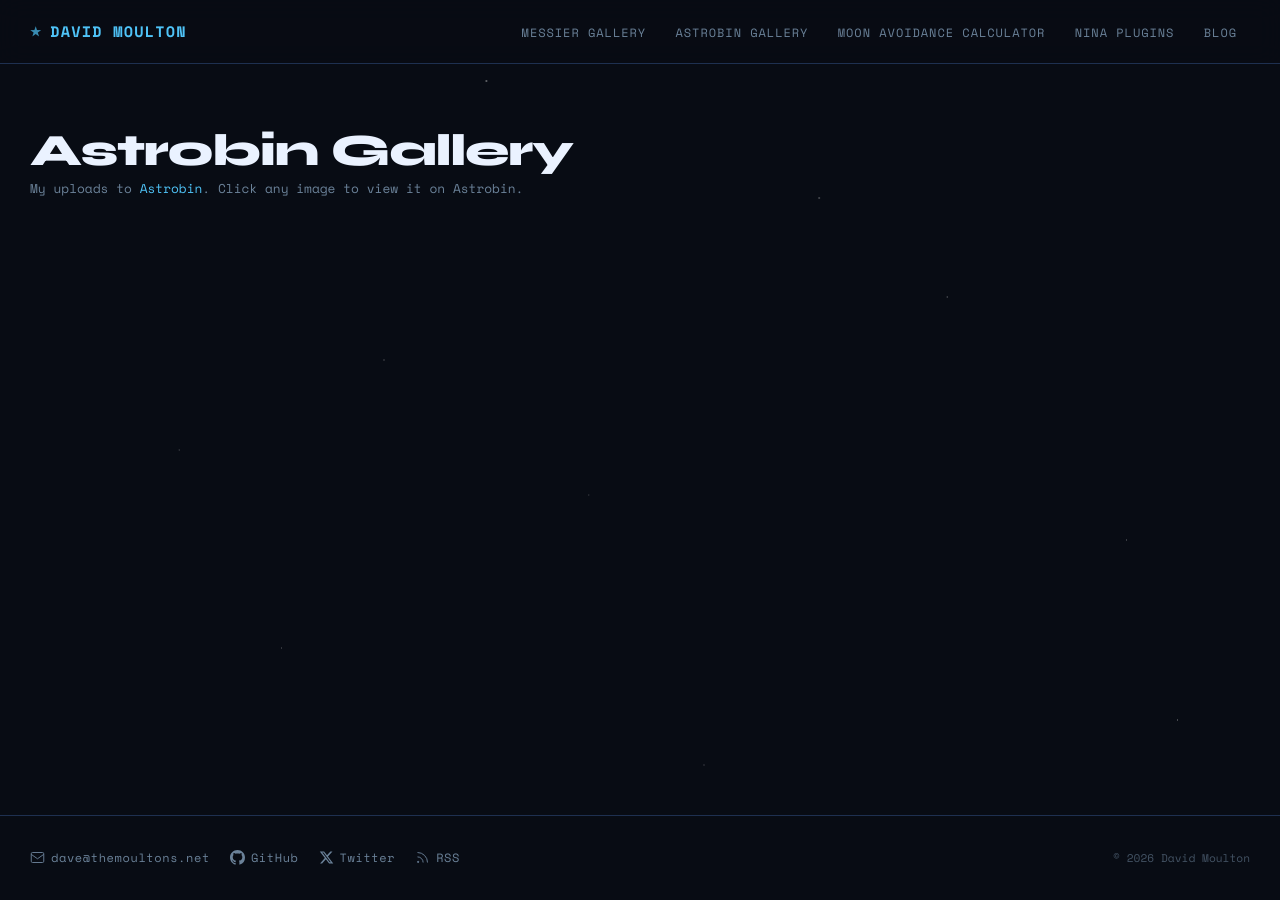
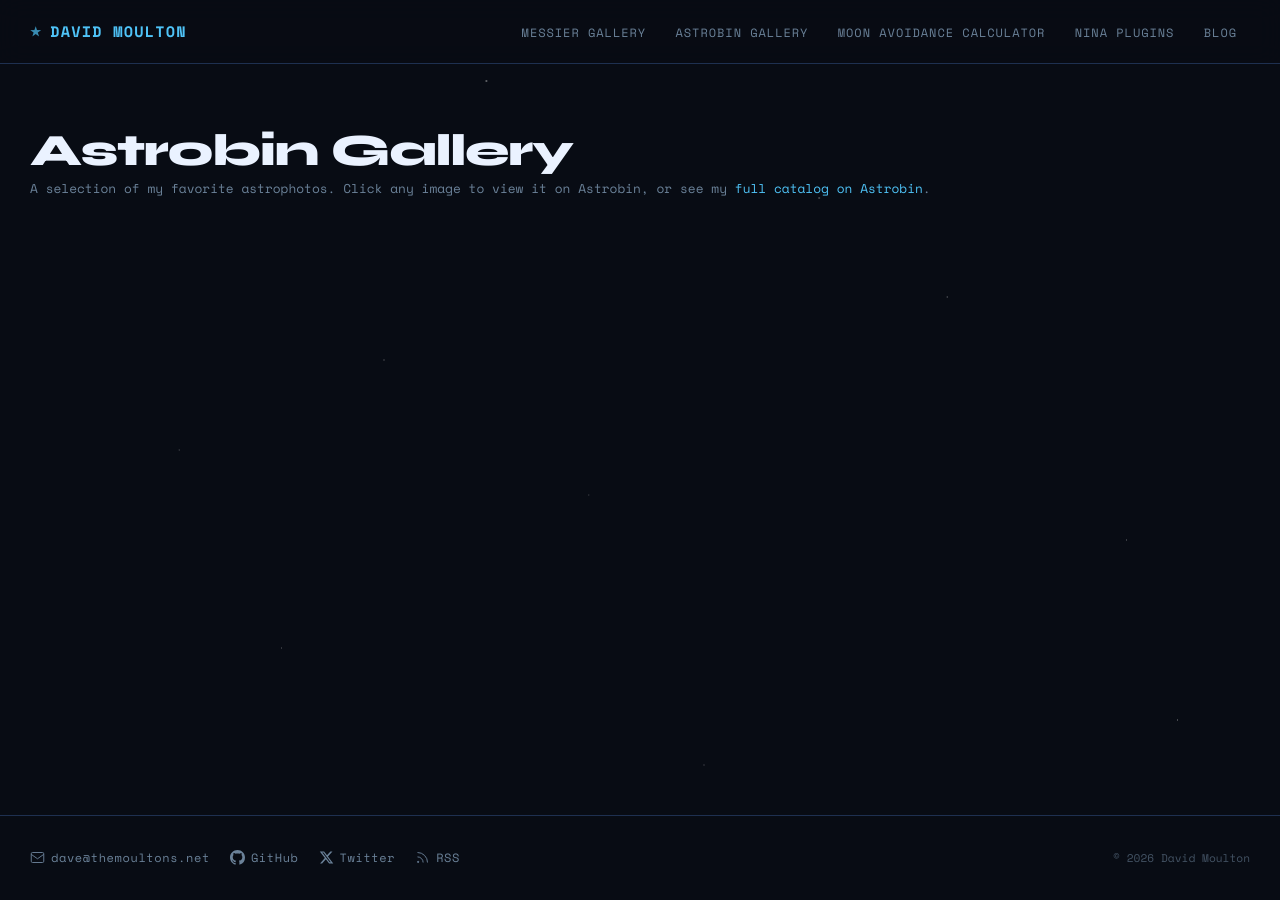
Before and after one commit to dmoulton/dmoulton.github.io, a Jekyll site: the page built from pages/astrobin.html, in a window 1280 px wide. Built offline with Jekyll 4.4.1, drawn with Linux system fonts in a browser that asks for light colours; comment, search, counter and statistics services are not loaded; part of the change alters nothing that is shown.

```diff
--- a/pages/astrobin.html
+++ b/pages/astrobin.html
@@ -20,13 +20,14 @@ support: [jquery, gallery]
 
 <h1 class="page-title">{{ page.title }}</h1>
 <p class="astrobin-intro">
-    My uploads to
+    A selection of my favorite astrophotos. Click any image to view it on
+    Astrobin, or see my
     <a
         href="https://www.astrobin.com/users/dmoulton/"
         target="_blank"
         rel="noopener"
-        >Astrobin</a
-    >. Click any image to view it on Astrobin.
+        >full catalog on Astrobin</a
+    >.
 </p>
 
 <p id="astrobin-pagination" class="astrobin-pagination"></p>
@@ -36,80 +37,26 @@ support: [jquery, gallery]
 </div>
 
 <script>
-    // Read the current offset from this page's own URL (?offset=N), default 0
-    var currentOffset =
-        parseInt(
-            new URLSearchParams(window.location.search).get("offset"),
-            10,
-        ) || 0;
+    // The "Featured" collection on Astrobin - only these images are shown
+    // here; the rest of the catalog is linked out to Astrobin itself.
+    var FEATURED_COLLECTION_ID = 113888;
 
+    var apiKey = "{{ site.astrobin_key }}";
+    var apiSecret = "{{ site.astrobin_secret }}";
+    var gallery = document.getElementById("image-gallery");
+    var pagination = document.getElementById("astrobin-pagination");
+
+    function fetchJson(url, onSuccess) {
         var request = new XMLHttpRequest();
-    request.open(
-        "GET",
-        "https://www.astrobin.com/api/v1/image/?user=dmoulton&api_key={{ site.astrobin_key }}&api_secret={{ site.astrobin_secret }}&limit=25&offset=" +
-            currentOffset +
-            "&format=json",
-        true,
-    );
-
+        request.open("GET", url, true);
         request.onload = function () {
             if (request.status < 200 || request.status >= 400) return;
-        var data = JSON.parse(this.response);
-        var gallery = document.getElementById("image-gallery");
-
-        // Build previous/next links from meta, pointing back at this same page
-        var meta = data["meta"] || {};
-        var pagination = document.getElementById("astrobin-pagination");
-
-        function offsetFromApiUrl(apiUrl) {
-            // apiUrl is a relative API path like "/api/v1/image/?...&offset=50"
-            var params = new URLSearchParams(apiUrl.split("?")[1] || "");
-            return params.get("offset");
+            onSuccess(JSON.parse(this.response));
+        };
+        request.send();
     }
 
-        var links = [];
-        var limit = meta.limit || 25;
-        var totalCount = meta.total_count || 0;
-
-        // Offset of the last page: the highest multiple of limit below total_count
-        var lastOffset = Math.max(
-            0,
-            Math.floor((totalCount - 1) / limit) * limit,
-        );
-
-        if (meta.previous) {
-            links.push(
-                '<a href="?offset=0" class="astrobin-first">&laquo; First</a>',
-            );
-
-            var prevOffset = offsetFromApiUrl(meta.previous);
-            links.push(
-                '<a href="?offset=' +
-                    prevOffset +
-                    '" class="astrobin-prev">&lsaquo; Previous</a>',
-            );
-        }
-
-        if (meta.next) {
-            var nextOffset = offsetFromApiUrl(meta.next);
-            links.push(
-                '<a href="?offset=' +
-                    nextOffset +
-                    '" class="astrobin-next">Next &rsaquo;</a>',
-            );
-
-            links.push(
-                '<a href="?offset=' +
-                    lastOffset +
-                    '" class="astrobin-last">Last &raquo;</a>',
-            );
-        }
-
-        if (pagination) {
-            pagination.innerHTML = links.join(" | ");
-        }
-
-        data["objects"].forEach(function (image) {
+    function renderImage(image) {
         var ident = image.hash || image.id;
         var href = "https://www.astrobin.com/" + ident;
 
@@ -130,9 +77,10 @@ support: [jquery, gallery]
         a.appendChild(img);
         wrapper.appendChild(a);
         gallery.appendChild(wrapper);
-        });
+    }
 
     // Init Isotope masonry after images are added
+    function initMasonry() {
         $(document).ready(function () {
             var $grid = $("#image-gallery").isotope({
                 percentPosition: true,
@@ -145,7 +93,78 @@ support: [jquery, gallery]
                 $grid.isotope("layout");
             });
         });
-    };
+    }
 
-    request.send();
+    // The collection endpoint only lists member images as bare hash URIs,
+    // with no thumbnail/title data. Rather than fetch each one individually
+    // (N calls), page through the user's full image list in the API's
+    // max page size (25, server-enforced) - which already returns full
+    // image data - and keep only the hashes that belong to this collection,
+    // stopping as soon as every member has been matched.
+    function loadCollection(collectionId) {
+        var url =
+            "https://www.astrobin.com/api/v1/collection/" +
+            collectionId +
+            "/?api_key=" +
+            apiKey +
+            "&api_secret=" +
+            apiSecret +
+            "&format=json";
+
+        fetchJson(url, function (collection) {
+            // if (pagination) {
+            //     pagination.innerHTML =
+            //         collection.name + " (" + collection.image_count + " images)";
+            // }
+
+            var hashes = (collection.images || []).map(function (uri) {
+                var parts = uri.split("/");
+                return parts[parts.length - 1];
+            });
+
+            if (hashes.length === 0) {
+                initMasonry();
+                return;
+            }
+
+            var found = {};
+
+            function fetchPage(offset) {
+                var pageUrl =
+                    "https://www.astrobin.com/api/v1/image/?user=dmoulton&api_key=" +
+                    apiKey +
+                    "&api_secret=" +
+                    apiSecret +
+                    "&limit=25&offset=" +
+                    offset +
+                    "&format=json";
+
+                fetchJson(pageUrl, function (data) {
+                    (data.objects || []).forEach(function (image) {
+                        if (hashes.indexOf(image.hash) !== -1) {
+                            found[image.hash] = image;
+                        }
+                    });
+
+                    var allFound = hashes.every(function (hash) {
+                        return found[hash];
+                    });
+                    var meta = data.meta || {};
+
+                    if (allFound || !meta.next) {
+                        hashes.forEach(function (hash) {
+                            if (found[hash]) renderImage(found[hash]);
+                        });
+                        initMasonry();
+                    } else {
+                        fetchPage(offset + 25);
+                    }
+                });
+            }
+
+            fetchPage(0);
+        });
+    }
+
+    loadCollection(FEATURED_COLLECTION_ID);
 </script>
```
Lines whose indentation alone changed are shown as unchanged.
